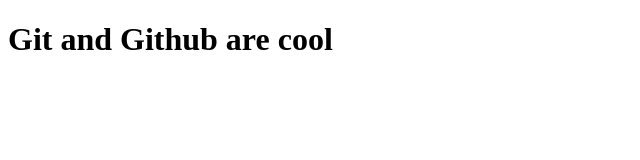
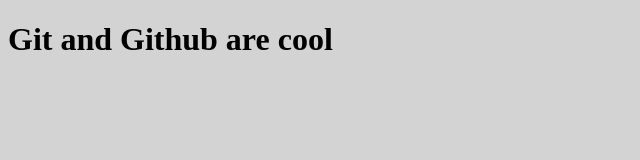
Before and after one commit to KylieStanley/Git-and-github-intro, a plain HTML site: page index.html in a window 1280 px wide. Shown: the whole page, without its empty margins (0-640 px from the left). Drawn offline with Linux system fonts and the light colour scheme.

Commit message:
Add CSS file with background color

```diff
--- a/index.html
+++ b/index.html
@@ -2,6 +2,7 @@
 <html>
 <head>
   <title>Git and git hub</title>
+  <link rel="stylesheet" type="text/css" href="styles.css">
 </head>
 <body>
   <h1>Git and Github are cool</h1>
--- /dev/null
+++ b/styles.css
@@ -0,0 +1,3 @@
+body {
+  background-color: lightgray;
+}
```
